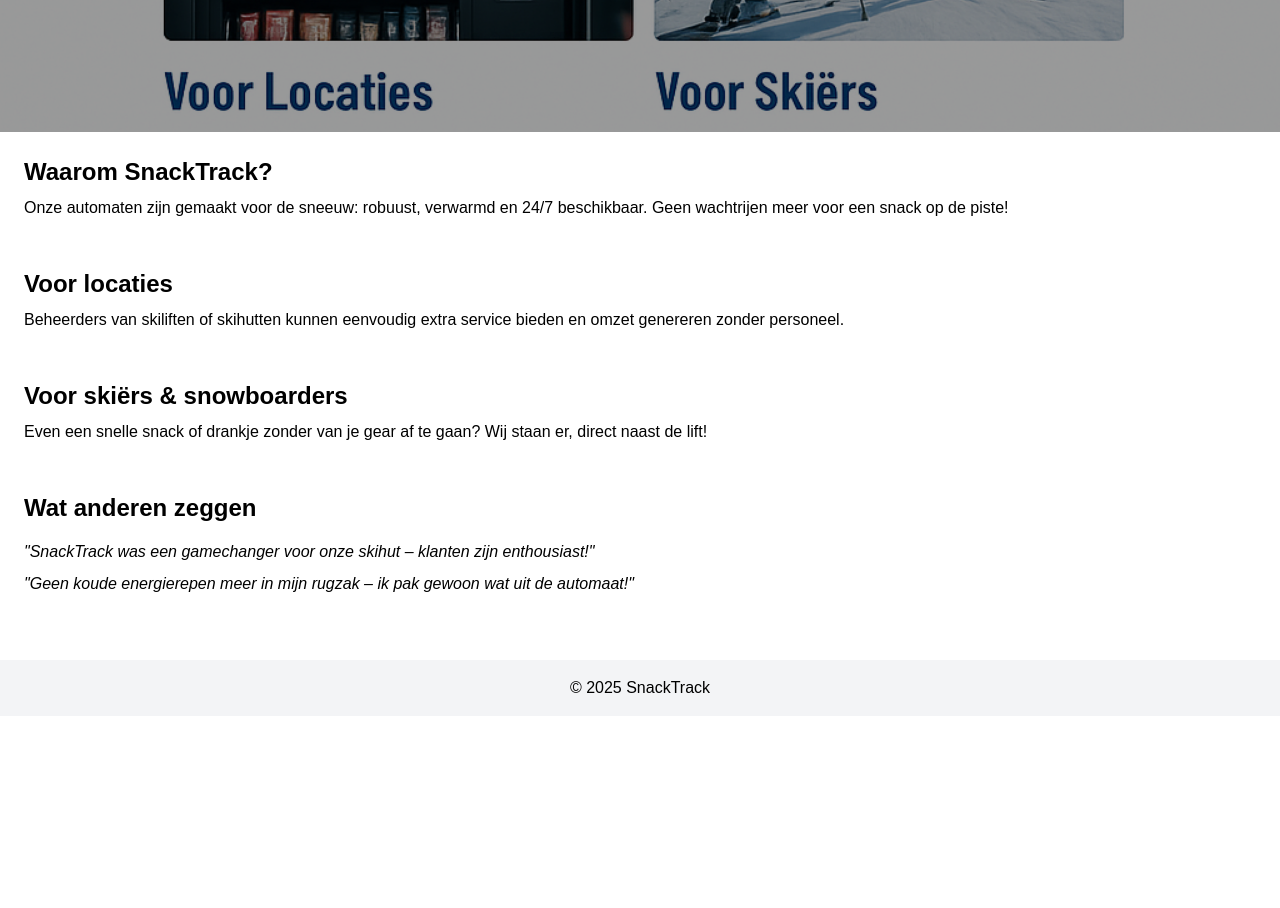
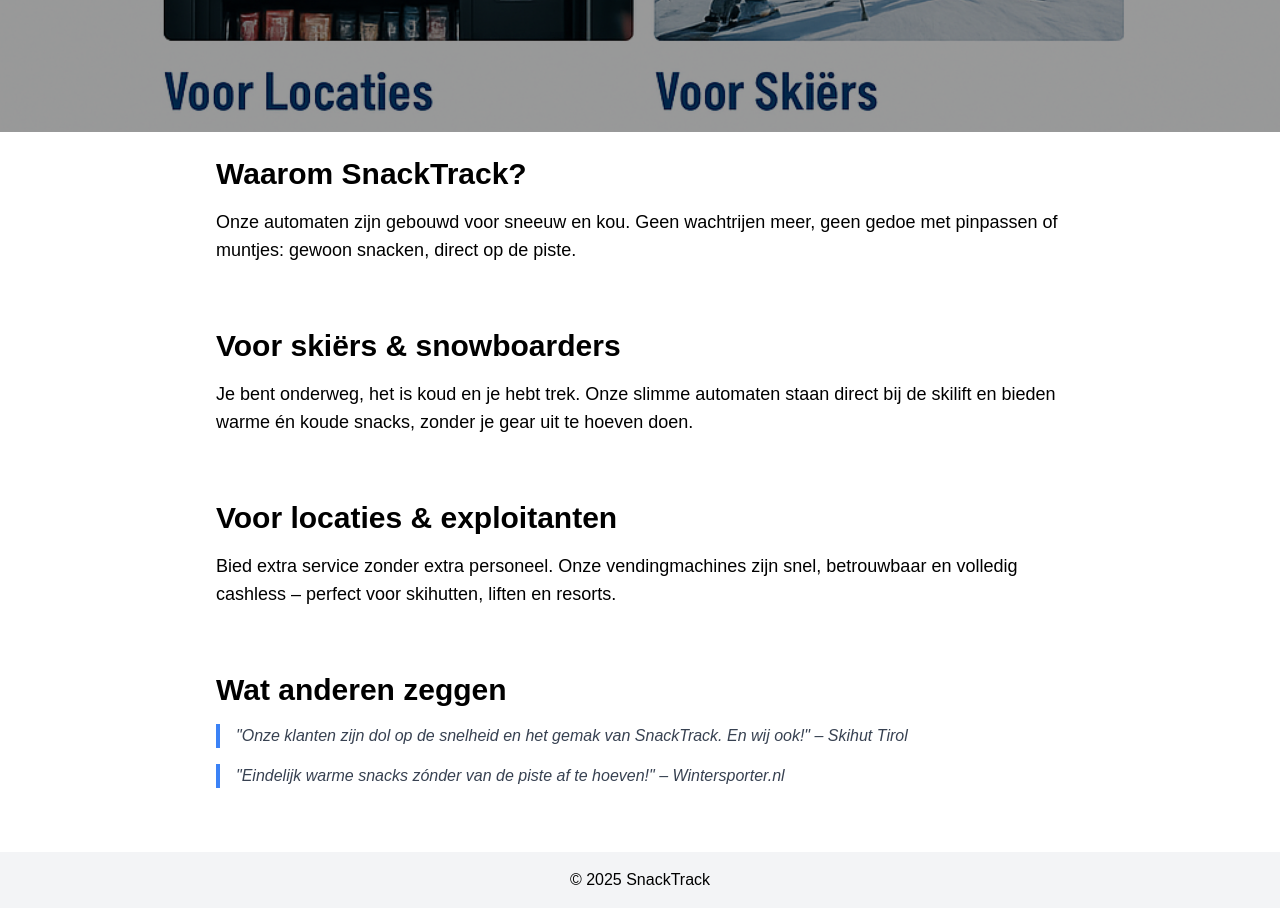
Before and after one commit to snacktracknl/snacktrack-website, a Next.js app: page / in a window 1280 px wide. Shown: the part 420-1328 px from the top of the page. Before the commit the page ends 1136 px from the top, so only its background shows below. Built offline with nearby package versions, Linux system fonts and the light colour scheme.

Commit message:
Update index.tsx

```diff
--- a/pages/index.tsx
+++ b/pages/index.tsx
@@ -7,23 +7,26 @@
     <>
       <Navbar />
       <Hero />
-      <main className="p-6 space-y-12">
+      <main className="p-6 max-w-4xl mx-auto space-y-16">
         <section>
-          <h2 className="text-2xl font-bold mb-2">Waarom SnackTrack?</h2>
-          <p>Onze automaten zijn gemaakt voor de sneeuw: robuust, verwarmd en 24/7 beschikbaar. Geen wachtrijen meer voor een snack op de piste!</p>
+          <h2 className="text-3xl font-bold mb-4">Waarom SnackTrack?</h2>
+          <p className="text-lg">Onze automaten zijn gebouwd voor sneeuw en kou. Geen wachtrijen meer, geen gedoe met pinpassen of muntjes: gewoon snacken, direct op de piste.</p>
         </section>
+
         <section>
-          <h2 className="text-2xl font-bold mb-2">Voor locaties</h2>
-          <p>Beheerders van skiliften of skihutten kunnen eenvoudig extra service bieden en omzet genereren zonder personeel.</p>
+          <h2 className="text-3xl font-bold mb-4">Voor skiërs & snowboarders</h2>
+          <p className="text-lg">Je bent onderweg, het is koud en je hebt trek. Onze slimme automaten staan direct bij de skilift en bieden warme én koude snacks, zonder je gear uit te hoeven doen.</p>
         </section>
+
         <section>
-          <h2 className="text-2xl font-bold mb-2">Voor skiërs & snowboarders</h2>
-          <p>Even een snelle snack of drankje zonder van je gear af te gaan? Wij staan er, direct naast de lift!</p>
+          <h2 className="text-3xl font-bold mb-4">Voor locaties & exploitanten</h2>
+          <p className="text-lg">Bied extra service zonder extra personeel. Onze vendingmachines zijn snel, betrouwbaar en volledig cashless – perfect voor skihutten, liften en resorts.</p>
         </section>
+
         <section>
-          <h2 className="text-2xl font-bold mb-4">Wat anderen zeggen</h2>
-          <blockquote className="italic">"SnackTrack was een gamechanger voor onze skihut – klanten zijn enthousiast!"</blockquote>
-          <blockquote className="italic mt-2">"Geen koude energierepen meer in mijn rugzak – ik pak gewoon wat uit de automaat!"</blockquote>
+          <h2 className="text-3xl font-bold mb-4">Wat anderen zeggen</h2>
+          <blockquote className="border-l-4 border-blue-500 pl-4 italic text-gray-700">"Onze klanten zijn dol op de snelheid en het gemak van SnackTrack. En wij ook!" – Skihut Tirol</blockquote>
+          <blockquote className="border-l-4 border-blue-500 pl-4 italic text-gray-700 mt-4">"Eindelijk warme snacks zónder van de piste af te hoeven!" – Wintersporter.nl</blockquote>
         </section>
       </main>
       <Footer />
```
